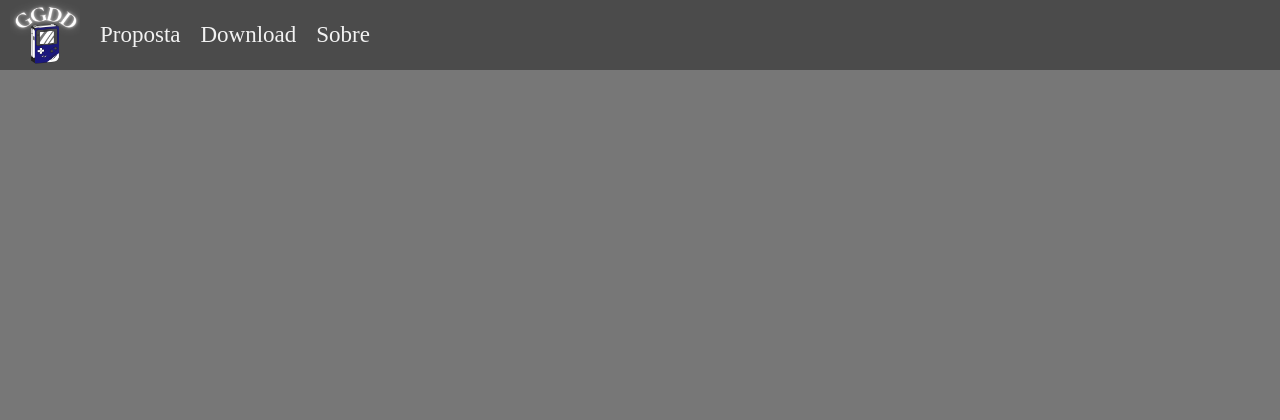
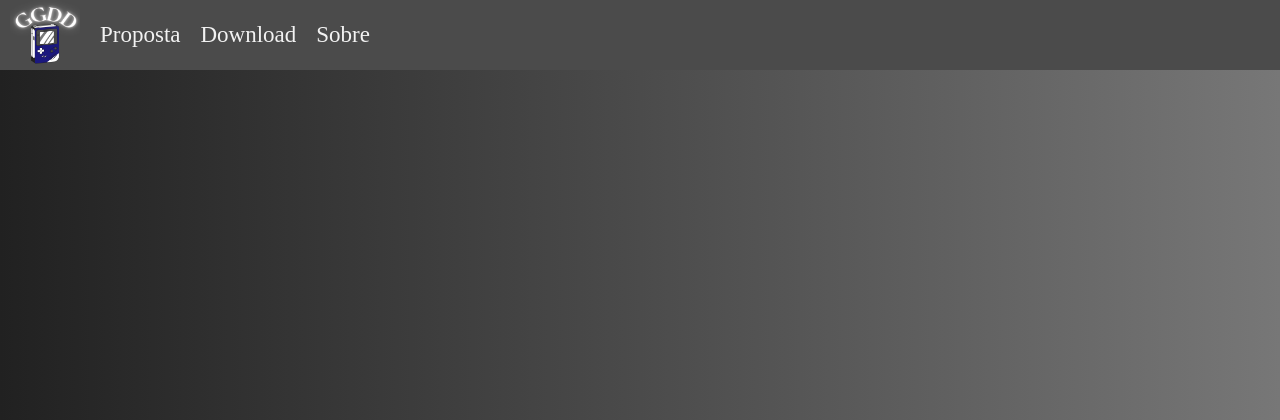
Before and after one commit to TCC-GGDD/GGDD_SiteInformativo, a PHP site: page / in a window 1280 px wide. Shown: the top 420 px of the page. Run offline with PHP 8.4, Linux system fonts and the light colour scheme.

Commit message:
Evoluindo estrutura de pastas e conectando a barra de navegação.

```diff
--- a/css/main.css
+++ b/css/main.css
@@ -1,5 +1,6 @@
 body {
-    background-color: #777777;
+  background: rgb(33,33,33);
+  background: linear-gradient(90deg, rgba(33,33,33,1) 0%, rgba(75,75,75,1) 50%, rgba(119,119,119,1) 100%);
   margin: 0;
 }
 
@@ -18,7 +19,7 @@ body {
     height: 70px;
   }
 
-.topnav tab {
+  .topnav a {
     float: left;
     color: #f2f2f2;
     text-align: center;
@@ -31,12 +32,12 @@ body {
 
   }
 
-.topnav tab:hover {
+    .topnav a:hover {
       background-color: #777777;
       color: white;
     }
 
-.topnav tab.active {
+    .topnav a.active {
       background-color: #1b187e;
       color: white;
     }
--- a/index.html
+++ b/index.html
@@ -6,14 +6,12 @@
   <link rel="stylesheet" href="css/main.css">
 </head>
 <body>
-    <header class="topnav">
-      <div>
-        <logo href="#home"><img src="img/Logo_GGDD.png" width="70" height="65"></logo>
-        <tab href="#proposta">Proposta</tab>
-        <tab href="#download">Download</tab>
-        <tab href="#sobre">Sobre</tab>
-      </div>
-    </header>
+    <div class="topnav">
+      <logo href="#home"><img src="img/Logo_GGDD.png" width="70" height="65"></logo>
+      <a href="pages/proposta.html">Proposta</a>
+      <a href="pages/download.html">Download</a>
+      <a href="pages/sobre.html">Sobre</a>
+    </div>
 
 </body>
 </html>
```
Also changed, not shown: pages/download.html (added, +12 -0 lines), pages/proposta.html (added, +12 -0 lines), pages/sobre.html (added, +12 -0 lines), css/download.css (added), css/proposta.css (added), css/sobre.css (added). Lines whose indentation alone changed are shown as unchanged.
